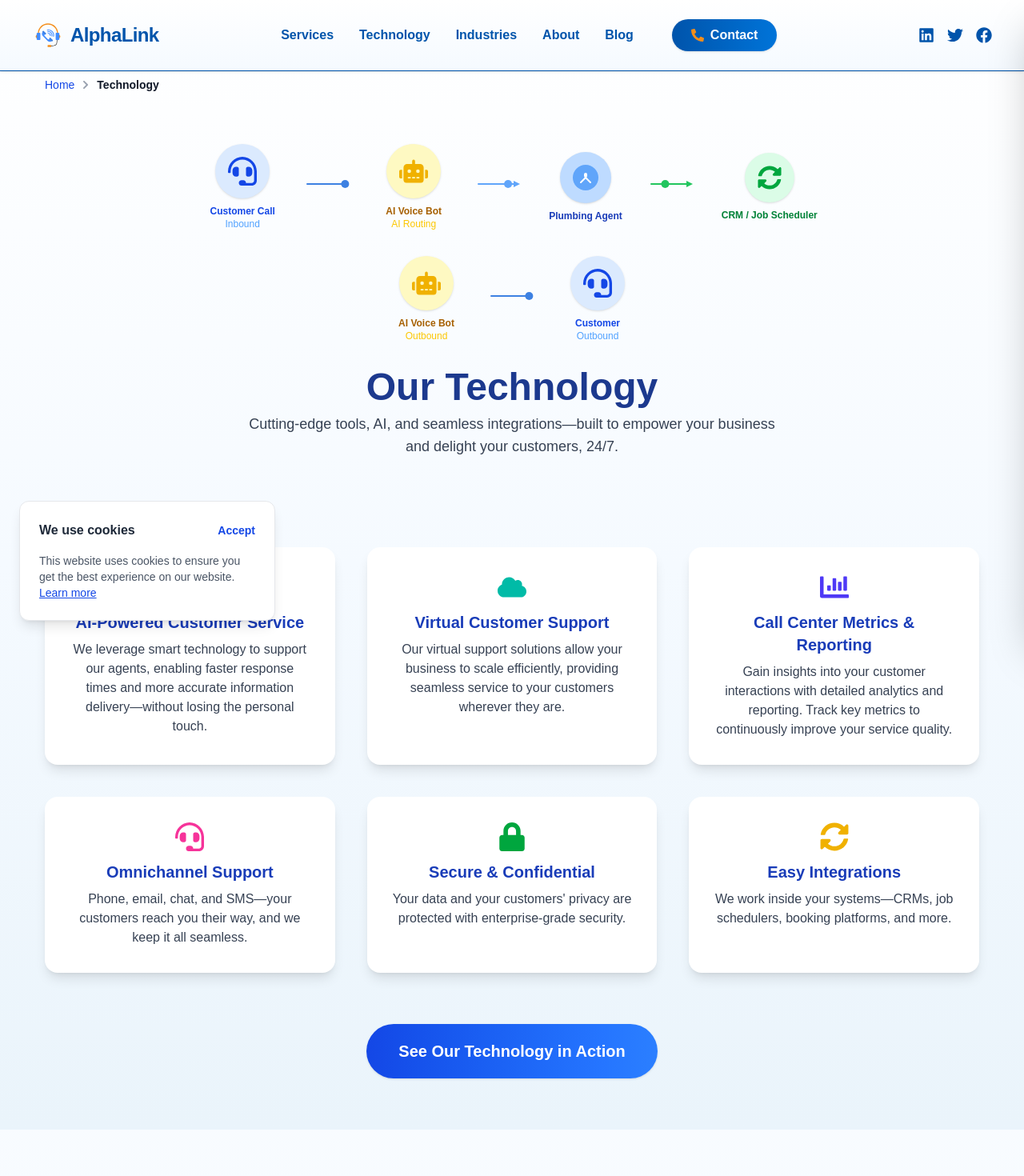
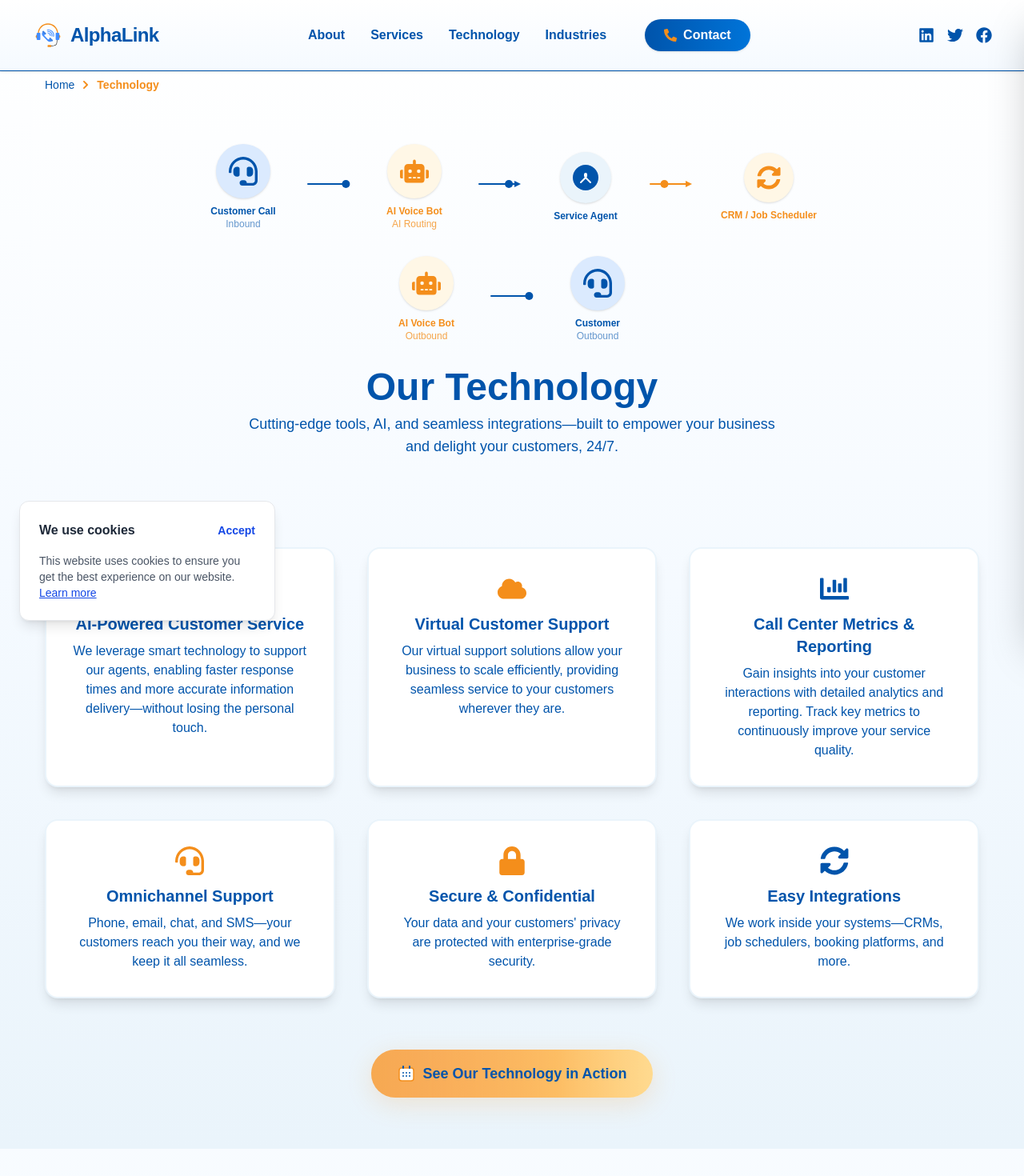
Before and after one commit to shanzantrik/Alphalinkcall, a Next.js app: page /technology in a window 1280 px wide. Shown: the top 1470 px of the page at 80% size. Built offline with nearby package versions, Linux system fonts and the light colour scheme.

Commit message:
More Color chages for inner pages

```diff
--- a/src/app/globals.css
+++ b/src/app/globals.css
@@ -40,3 +40,19 @@ body {
 .animate-shine {
   animation: shine 2.5s linear infinite;
 }
+
+@keyframes gold-glow {
+
+  0%,
+  100% {
+    box-shadow: 0 0 0 0 #f48e1b66, 0 0 0 0 #ffd58044;
+  }
+
+  50% {
+    box-shadow: 0 0 16px 4px #f48e1b99, 0 0 32px 8px #ffd58066;
+  }
+}
+
+.animate-gold-glow {
+  animation: gold-glow 2.5s ease-in-out infinite;
+}
--- a/src/app/layout.tsx
+++ b/src/app/layout.tsx
@@ -60,11 +60,12 @@ export default function RootLayout({
               <span className={`block w-7 h-1 rounded-full bg-gray-800 transition-all duration-300 ${menuOpen ? '-rotate-45 -translate-y-2' : ''}`}></span>
             </button>
             <nav className="hidden md:flex items-center gap-8 text-base font-bold">
+              <Link href="/about" className="hover:text-[#f48e1b] text-[#0054ab] transition">About</Link>
               <Link href="/services" className="hover:text-[#f48e1b] text-[#0054ab] transition">Services</Link>
               <Link href="/technology" className="hover:text-[#f48e1b] text-[#0054ab] transition">Technology</Link>
               <Link href="/industries" className="hover:text-[#f48e1b] text-[#0054ab] transition">Industries</Link>
-              <Link href="/about" className="hover:text-[#f48e1b] text-[#0054ab] transition">About</Link>
-              <Link href="/blog" className="hover:text-[#f48e1b] text-[#0054ab] transition">Blog</Link>
+
+              {/* <Link href="/blog" className="hover:text-[#f48e1b] text-[#0054ab] transition">Blog</Link> */}
               <Link href="/contact" className="ml-4 flex items-center gap-2 px-6 py-2 bg-gradient-to-r from-[#0054ab] to-[#0074d9] text-white rounded-full font-bold shadow hover:from-[#003366] hover:to-[#0054ab] transition">
                 <FaPhoneAlt className="text-[#f48e1b] text-base" /> Contact
               </Link>
@@ -169,7 +170,7 @@ export default function RootLayout({
             <Link href="/technology" className="hover:text-white transition">Technology</Link>
             <Link href="/industries" className="hover:text-white transition">Industries</Link>
             <Link href="/about" className="hover:text-white transition">About</Link>
-            <Link href="/blog" className="hover:text-white transition">Blog</Link>
+            {/* <Link href="/blog" className="hover:text-white transition">Blog</Link> */}
             <Link href="/contact" className="hover:text-white transition">Contact</Link>
             <Link href="/privacy" className="hover:text-white transition">Privacy Policy</Link>
             <Link href="/terms" className="hover:text-white transition">Terms of Service</Link>
--- a/src/app/technology/page.tsx
+++ b/src/app/technology/page.tsx
@@ -41,7 +41,7 @@ const features = [
 export default function Technology() {
   const [modalOpen, setModalOpen] = useState(false);
   return (
-    <div className="w-full max-w-7xl mx-auto py-16 px-4">
+    <div className="min-h-screen bg-gradient-to-b from-white via-[#f5faff] to-[#eaf4fb] w-full max-w-7xl mx-auto py-16 px-4">
       <CalendlyModal open={modalOpen} onClose={() => setModalOpen(false)} />
       <Breadcrumbs segments={[{ name: "Home", href: "/" }, { name: "Technology" }]} />
       {/* Hero Banner + Workflow Animation */}
@@ -54,122 +54,139 @@ export default function Technology() {
               {/* Customer Call */}
               <div className="flex flex-col items-center min-w-[90px]">
                 <div className="bg-blue-100 rounded-full p-4 mb-2 shadow">
-                  <FaHeadset className="text-blue-700 text-4xl" />
+                  <FaHeadset className="text-[#0054ab] text-4xl" />
                 </div>
-                <span className="text-xs font-bold text-blue-700">Customer Call</span>
-                <span className="text-xs text-blue-400">Inbound</span>
+                <span className="text-xs font-bold text-[#0054ab]">Customer Call</span>
+                <span className="text-xs text-[#0054ab]/60">Inbound</span>
               </div>
               {/* Animated Arrow + Marker to AI Bot */}
               <div className="flex flex-col items-center justify-center relative">
                 <motion.svg width="60" height="24" viewBox="0 0 60 24" fill="none" className="mb-2" initial={false}>
-                  <path d="M4 12h48" stroke="#3D81E2" strokeWidth="2" strokeLinecap="round" />
+                  <path d="M4 12h48" stroke="#0054ab" strokeWidth="2" strokeLinecap="round" />
                   <motion.circle
                     cx="4"
                     cy="12"
                     r="5"
-                    fill="#3D81E2"
+                    fill="#0054ab"
                     animate={{ cx: [4, 52] }}
                     transition={{ repeat: Infinity, duration: 2, ease: "easeInOut" }}
                   />
-                  <polygon points="56,12 48,8 48,16" fill="#3D81E2" />
+                  <polygon points="56,12 48,8 48,16" fill="#0054ab" />
                 </motion.svg>
               </div>
               {/* AI Voice Bot */}
               <div className="flex flex-col items-center min-w-[90px]">
-                <div className="bg-yellow-100 rounded-full p-4 mb-2 shadow animate-bounce-slow">
-                  <FaRobot className="text-yellow-500 text-4xl" />
+                <div className="bg-[#fff7e6] rounded-full p-4 mb-2 shadow animate-bounce-slow">
+                  <FaRobot className="text-[#f48e1b] text-4xl" />
                 </div>
-                <span className="text-xs font-bold text-yellow-700">AI Voice Bot</span>
-                <span className="text-xs text-yellow-400">AI Routing</span>
+                <span className="text-xs font-bold text-[#f48e1b]">AI Voice Bot</span>
+                <span className="text-xs text-[#f48e1b]/80">AI Routing</span>
               </div>
               {/* Animated Arrow + Marker to Agent (Plumbing) */}
               <div className="flex flex-col items-center justify-center relative">
                 <motion.svg width="60" height="24" viewBox="0 0 60 24" fill="none" className="mb-2" initial={false}>
-                  <path d="M4 12h48" stroke="#60A5FA" strokeWidth="2" strokeLinecap="round" />
+                  <path d="M4 12h48" stroke="#0054ab" strokeWidth="2" strokeLinecap="round" />
                   <motion.circle
                     cx="4"
                     cy="12"
                     r="5"
-                    fill="#60A5FA"
+                    fill="#0054ab"
                     animate={{ cx: [4, 52] }}
                     transition={{ repeat: Infinity, duration: 2, ease: "easeInOut", delay: 0.5 }}
                   />
-                  <polygon points="56,12 48,8 48,16" fill="#60A5FA" />
+                  <polygon points="56,12 48,8 48,16" fill="#0054ab" />
                 </motion.svg>
               </div>
-              {/* Plumbing Agent */}
+              {/* Service Agent */}
               <div className="flex flex-col items-center min-w-[90px]">
-                <div className="bg-blue-200 rounded-full p-4 mb-2 shadow">
-                  <svg width="32" height="32" fill="none" viewBox="0 0 32 32"><circle cx="16" cy="16" r="16" fill="#60A5FA" /><path d="M10 22l6-6 6 6" stroke="#fff" strokeWidth="2" strokeLinecap="round" strokeLinejoin="round"/><rect x="14" y="10" width="4" height="6" rx="2" fill="#fff"/></svg>
+                <div className="bg-[#eaf4fb] rounded-full p-4 mb-2 shadow">
+                  <svg width="32" height="32" fill="none" viewBox="0 0 32 32"><circle cx="16" cy="16" r="16" fill="#0054ab" /><path d="M10 22l6-6 6 6" stroke="#fff" strokeWidth="2" strokeLinecap="round" strokeLinejoin="round"/><rect x="14" y="10" width="4" height="6" rx="2" fill="#fff"/></svg>
                 </div>
-                <span className="text-xs font-bold text-blue-800">Plumbing Agent</span>
+                <span className="text-xs font-bold text-[#0054ab]">Service Agent</span>
               </div>
               {/* Animated Arrow + Marker to CRM */}
               <div className="flex flex-col items-center justify-center relative">
                 <motion.svg width="60" height="24" viewBox="0 0 60 24" fill="none" className="mb-2" initial={false}>
-                  <path d="M4 12h48" stroke="#22C55E" strokeWidth="2" strokeLinecap="round" />
+                  <path d="M4 12h48" stroke="#f48e1b" strokeWidth="2" strokeLinecap="round" />
                   <motion.circle
                     cx="4"
                     cy="12"
                     r="5"
-                    fill="#22C55E"
+                    fill="#f48e1b"
                     animate={{ cx: [4, 52] }}
                     transition={{ repeat: Infinity, duration: 2, ease: "easeInOut", delay: 1 }}
                   />
-                  <polygon points="56,12 48,8 48,16" fill="#22C55E" />
+                  <polygon points="56,12 48,8 48,16" fill="#f48e1b" />
                 </motion.svg>
               </div>
               {/* CRM/Job Scheduler */}
               <div className="flex flex-col items-center min-w-[90px]">
-                <div className="bg-green-100 rounded-full p-4 mb-2 shadow">
-                  <FaSyncAlt className="text-green-600 text-3xl" />
+                <div className="bg-[#fff7e6] rounded-full p-4 mb-2 shadow">
+                  <FaSyncAlt className="text-[#f48e1b] text-3xl" />
                 </div>
-                <span className="text-xs font-bold text-green-700">CRM / Job Scheduler</span>
+                <span className="text-xs font-bold text-[#f48e1b]">CRM / Job Scheduler</span>
               </div>
             </div>
             {/* Outbound: AI Voice Bot → Customer */}
             <div className="flex flex-col md:flex-row items-center justify-center gap-6 md:gap-8 w-full mt-8">
               <div className="flex flex-col items-center min-w-[90px]">
-                <div className="bg-yellow-100 rounded-full p-4 mb-2 shadow animate-bounce-slow">
-                  <FaRobot className="text-yellow-500 text-4xl" />
+                <div className="bg-[#fff7e6] rounded-full p-4 mb-2 shadow animate-bounce-slow">
+                  <FaRobot className="text-[#f48e1b] text-4xl" />
                 </div>
-                <span className="text-xs font-bold text-yellow-700">AI Voice Bot</span>
-                <span className="text-xs text-yellow-400">Outbound</span>
+                <span className="text-xs font-bold text-[#f48e1b]">AI Voice Bot</span>
+                <span className="text-xs text-[#f48e1b]/80">Outbound</span>
               </div>
               <div className="flex flex-col items-center justify-center relative">
                 <motion.svg width="60" height="24" viewBox="0 0 60 24" fill="none" className="mb-2" initial={false}>
-                  <path d="M4 12h48" stroke="#3D81E2" strokeWidth="2" strokeLinecap="round" />
+                  <path d="M4 12h48" stroke="#0054ab" strokeWidth="2" strokeLinecap="round" />
                   <motion.circle
                     cx="4"
                     cy="12"
                     r="5"
-                    fill="#3D81E2"
+                    fill="#0054ab"
                     animate={{ cx: [4, 52] }}
                     transition={{ repeat: Infinity, duration: 2, ease: "easeInOut" }}
                   />
-                  <polygon points="56,12 48,8 48,16" fill="#3D81E2" />
+                  <polygon points="56,12 48,8 48,16" fill="#0054ab" />
                 </motion.svg>
               </div>
               <div className="flex flex-col items-center min-w-[90px]">
                 <div className="bg-blue-100 rounded-full p-4 mb-2 shadow">
-                  <FaHeadset className="text-blue-700 text-4xl" />
+                  <FaHeadset className="text-[#0054ab] text-4xl" />
                 </div>
-                <span className="text-xs font-bold text-blue-700">Customer</span>
-                <span className="text-xs text-blue-400">Outbound</span>
+                <span className="text-xs font-bold text-[#0054ab]">Customer</span>
+                <span className="text-xs text-[#0054ab]/60">Outbound</span>
               </div>
             </div>
-            <h1 className="text-5xl font-extrabold text-blue-900 mb-2 text-center mt-8">Our Technology</h1>
-            <p className="text-lg text-gray-700 text-center max-w-2xl mb-2">Cutting-edge tools, AI, and seamless integrations—built to empower your business and delight your customers, 24/7.</p>
+            <h1 className="text-5xl font-extrabold text-[#0054ab] mb-2 text-center mt-8">Our Technology</h1>
+            <p className="text-lg text-[#0054ab] text-center max-w-2xl mb-2">Cutting-edge tools, AI, and seamless integrations—built to empower your business and delight your customers, 24/7.</p>
           </div>
         </div>
       </div>
       {/* Features Grid */}
       <div className="grid grid-cols-1 sm:grid-cols-2 md:grid-cols-3 gap-10 mb-16">
         {features.map((feature) => (
-          <div key={feature.title} className="bg-white rounded-2xl shadow-lg p-8 flex flex-col items-center text-center transition hover:-translate-y-1 hover:shadow-2xl">
-            {feature.icon}
-            <h2 className="text-xl font-bold text-blue-800 mb-2">{feature.title}</h2>
-            <p className="text-gray-700">{feature.desc}</p>
+          <div key={feature.title} className="bg-white rounded-2xl shadow-lg p-8 flex flex-col items-center text-center transition hover:-translate-y-1 hover:shadow-2xl border-2 border-[#eaf4fb]">
+            {/* Icon color logic: AI/Tech = blue/gold, Security = gold, Integrations = blue */}
+            <span className="mb-3">
+              {feature.title.includes("AI") ? (
+                <FaRobot className="text-[#0054ab] text-4xl" />
+              ) : feature.title.includes("Virtual") ? (
+                <FaCloud className="text-[#f48e1b] text-4xl" />
+              ) : feature.title.includes("Metrics") ? (
+                <FaChartBar className="text-[#0054ab] text-4xl" />
+              ) : feature.title.includes("Omnichannel") ? (
+                <FaHeadset className="text-[#f48e1b] text-4xl" />
+              ) : feature.title.includes("Secure") ? (
+                <FaLock className="text-[#f48e1b] text-4xl" />
+              ) : feature.title.includes("Integrations") ? (
+                <FaSyncAlt className="text-[#0054ab] text-4xl" />
+              ) : (
+                feature.icon
+              )}
+            </span>
+            <h2 className="text-xl font-bold text-[#0054ab] mb-2">{feature.title}</h2>
+            <p className="text-[#0054ab]">{feature.desc}</p>
           </div>
         ))}
       </div>
@@ -177,9 +194,27 @@ export default function Technology() {
       <div className="text-center mt-10">
         <button
           onClick={() => setModalOpen(true)}
-          className="inline-block px-10 py-5 bg-gradient-to-r from-blue-700 to-blue-500 text-white rounded-full font-bold text-xl shadow hover:from-blue-800 hover:to-blue-600 transition"
+          className="relative inline-flex items-center gap-2 px-8 py-4 bg-gradient-to-r from-[#f48e1b] to-[#ffd580] text-[#0054ab] rounded-full font-bold text-lg shadow hover:scale-105 transition focus:outline-none focus:ring-4 focus:ring-[#f48e1b] overflow-hidden"
+          style={{ boxShadow: '0 8px 32px 0 rgba(244, 142, 27, 0.18)' }}
         >
-          See Our Technology in Action
+          {/* Animated Shine Overlay */}
+          <span className="absolute inset-0 pointer-events-none">
+            <span className="block w-full h-full animate-shine bg-gradient-to-r from-transparent via-white/60 to-transparent opacity-60" style={{ backgroundSize: '200% 100%' }}></span>
+          </span>
+          {/* Calendar Icon SVG (blue, 24x24) */}
+          <svg width="24" height="24" fill="none" viewBox="0 0 24 24" className="relative z-10">
+            <rect x="3" y="5" width="18" height="16" rx="3" fill="#fff"/>
+            <rect x="3" y="5" width="18" height="16" rx="3" stroke="#f48e1b" strokeWidth="1.5"/>
+            <rect x="7" y="2" width="2" height="4" rx="1" fill="#0054ab"/>
+            <rect x="15" y="2" width="2" height="4" rx="1" fill="#0054ab"/>
+            <rect x="7" y="10" width="2" height="2" rx="1" fill="#0054ab"/>
+            <rect x="11" y="10" width="2" height="2" rx="1" fill="#0054ab"/>
+            <rect x="15" y="10" width="2" height="2" rx="1" fill="#0054ab"/>
+            <rect x="7" y="14" width="2" height="2" rx="1" fill="#0054ab"/>
+            <rect x="11" y="14" width="2" height="2" rx="1" fill="#0054ab"/>
+            <rect x="15" y="14" width="2" height="2" rx="1" fill="#0054ab"/>
+          </svg>
+          <span className="hidden md:inline relative z-10">See Our Technology in Action</span>
         </button>
       </div>
     </div>
--- a/src/components/Breadcrumbs.tsx
+++ b/src/components/Breadcrumbs.tsx
@@ -3,16 +3,16 @@ import { FaChevronRight } from "react-icons/fa";
 
 export default function Breadcrumbs({ segments }: { segments: { name: string; href?: string }[] }) {
   return (
-    <nav className="text-sm text-gray-600 mb-8" aria-label="Breadcrumb">
+    <nav className="text-sm text-[#0054ab] mb-8" aria-label="Breadcrumb">
       <ol className="flex items-center gap-2">
         {segments.map((seg, idx) => (
           <li key={seg.name} className="flex items-center gap-2">
             {seg.href && idx !== segments.length - 1 ? (
-              <Link href={seg.href} className="hover:underline text-blue-700 font-medium">{seg.name}</Link>
+              <Link href={seg.href} className="hover:underline text-[#0054ab] font-medium">{seg.name}</Link>
             ) : (
-              <span className="font-semibold text-gray-900">{seg.name}</span>
+              <span className="font-semibold text-[#f48e1b]">{seg.name}</span>
             )}
-            {idx < segments.length - 1 && <FaChevronRight className="text-gray-400 text-xs" />}
+            {idx < segments.length - 1 && <FaChevronRight className="text-[#f48e1b] text-xs" />}
           </li>
         ))}
       </ol>
--- a/src/components/SubscribeForm.tsx
+++ b/src/components/SubscribeForm.tsx
@@ -30,7 +30,7 @@ export default function SubscribeForm() {
       />
       <button
         type="submit"
-        className="px-6 py-2 rounded-full bg-gradient-to-r from-blue-700 to-blue-500 text-white font-bold shadow hover:from-blue-800 hover:to-blue-600 transition"
+        className="px-6 py-2 bg-gradient-to-r from-[#0054ab] to-[#0074d9] text-white rounded-full font-bold shadow hover:from-[#003366] hover:to-[#0054ab] transition focus:outline-none focus:ring-4 focus:ring-[#f48e1b]"
       >
         Subscribe
       </button>
```
Also changed, not shown: src/app/about/page.tsx (+63 -63 lines), src/app/services/page.tsx (+21 -9 lines).
